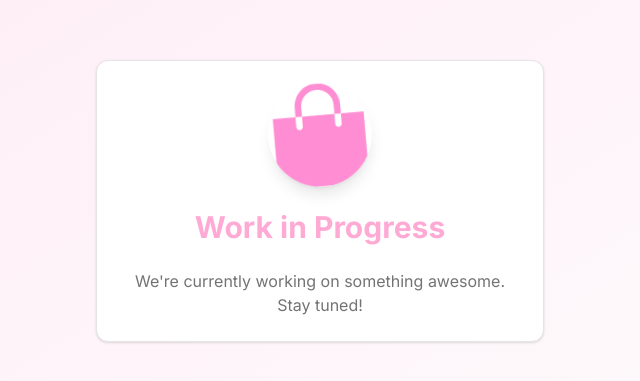
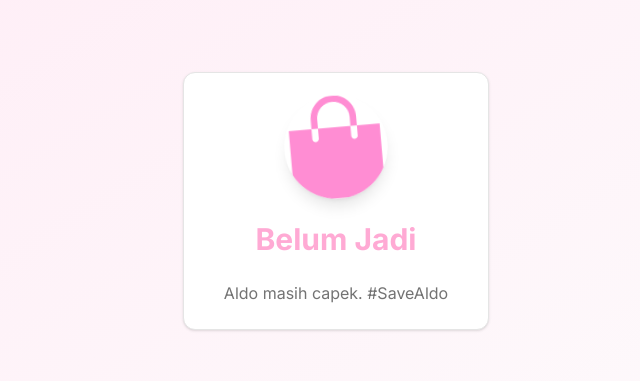
Before and after one commit to ifalfahri/aernstore, a Next.js app: page / in a window 1280 px wide. Shown: the part 199-580 px from the top of the page, without its empty margins (320-960 px from the left). Built offline with nearby package versions, Linux system fonts and the light colour scheme.

Commit message:
ladies and gentlemen, eslint

```diff
--- a/app/page.tsx
+++ b/app/page.tsx
@@ -53,10 +53,10 @@ export default function Home() {
               animate={{ opacity: [1, 0.5, 1] }}
               transition={{ duration: 2, repeat: Infinity }}
             >
-              Work in Progress
+              Belum Jadi
             </motion.h1>
             <p className="text-center text-muted-foreground">
-              We're currently working on something awesome. Stay tuned!
+              Aldo masih capek. #SaveAldo
             </p>
           </CardContent>
         </Card>
--- a/components/ui/textarea.tsx
+++ b/components/ui/textarea.tsx
@@ -3,11 +3,12 @@ import * as React from "react"
 import { cn } from "@/lib/utils"
 
 export interface TextareaProps
-  // eslint-disable-next-line @typescript-eslint/no-empty-object-type
+
   extends React.TextareaHTMLAttributes<HTMLTextAreaElement> {
     //left this empty for now because eslint is complaining
   }
 
+// eslint-disable-next-line @typescript-eslint/no-empty-interface
 const Textarea = React.forwardRef<HTMLTextAreaElement, TextareaProps>(
   ({ className, ...props }, ref) => {
     return (
```
